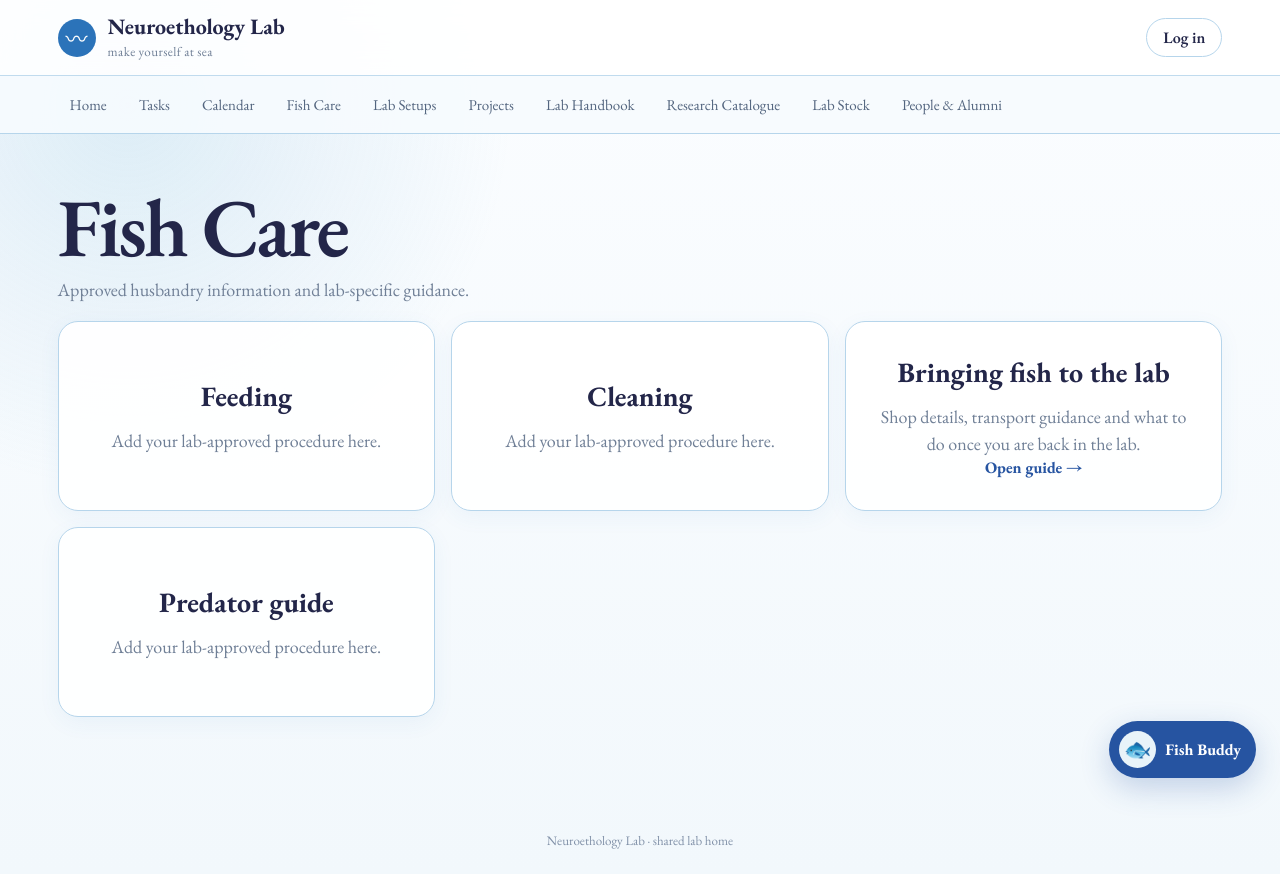
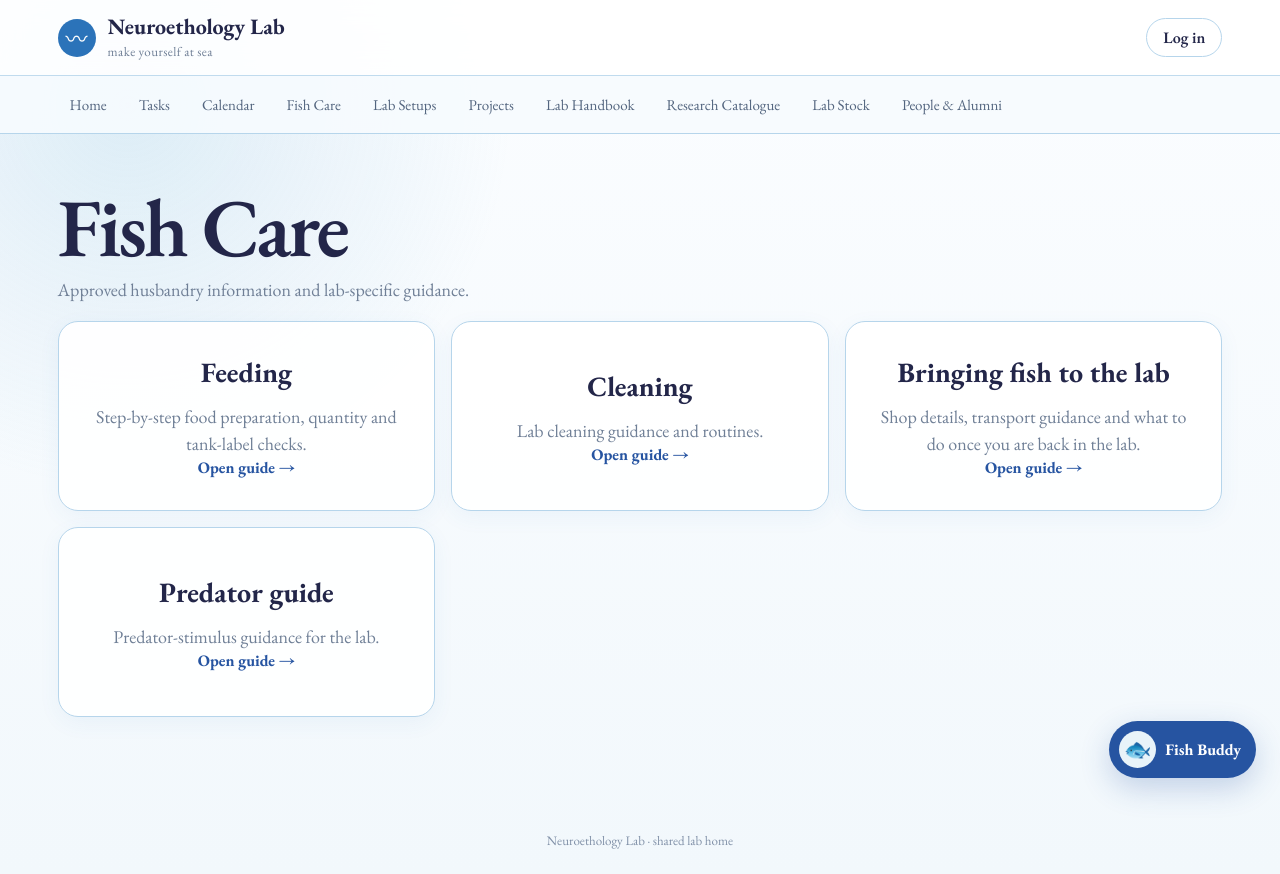
Before and after one commit to asmiaggarwalug2023-alt/neuroethology-lab, a Next.js app: page /fish-care in a window 1280 px wide. Built offline with nearby package versions, Linux system fonts and the light colour scheme.

Commit message:
Make app interactions functional

```diff
--- a/app/fish-care/page.tsx
+++ b/app/fish-care/page.tsx
@@ -1,14 +1,10 @@
 import Link from "next/link";
 
 const cards = [
-  { title: "Feeding", text: "Add your lab-approved procedure here." },
-  { title: "Cleaning", text: "Add your lab-approved procedure here." },
-  {
-    title: "Bringing fish to the lab",
-    text: "Shop details, transport guidance and what to do once you are back in the lab.",
-    href: "/fish-care/bringing-fish",
-  },
-  { title: "Predator guide", text: "Add your lab-approved procedure here." },
+  { title: "Feeding", text: "Step-by-step food preparation, quantity and tank-label checks.", href: "/fish-care/feeding" },
+  { title: "Cleaning", text: "Lab cleaning guidance and routines.", href: "/fish-care/cleaning" },
+  { title: "Bringing fish to the lab", text: "Shop details, transport guidance and what to do once you are back in the lab.", href: "/fish-care/bringing-fish" },
+  { title: "Predator guide", text: "Predator-stimulus guidance for the lab.", href: "/fish-care/predator-guide" },
 ];
 
 export default function FishCare(){
@@ -16,22 +12,14 @@ export default function FishCare(){
     <>
       <h1 className="page-title">Fish Care</h1>
       <p className="subtitle">Approved husbandry information and lab-specific guidance.</p>
-
       <div className="grid fish-care-grid" style={{marginTop:20}}>
-        {cards.map((card) =>
-          card.href ? (
-            <Link className="card fish-care-card fish-care-link" href={card.href} key={card.title}>
-              <h3>{card.title}</h3>
-              <p className="small">{card.text}</p>
-              <span className="text-link">Open guide →</span>
-            </Link>
-          ) : (
-            <div className="card fish-care-card" key={card.title}>
-              <h3>{card.title}</h3>
-              <p className="small">{card.text}</p>
-            </div>
-          )
-        )}
+        {cards.map((card) => (
+          <Link className="card fish-care-card fish-care-link" href={card.href} key={card.title}>
+            <h3>{card.title}</h3>
+            <p className="small">{card.text}</p>
+            <span className="text-link">Open guide →</span>
+          </Link>
+        ))}
       </div>
     </>
   );
```
